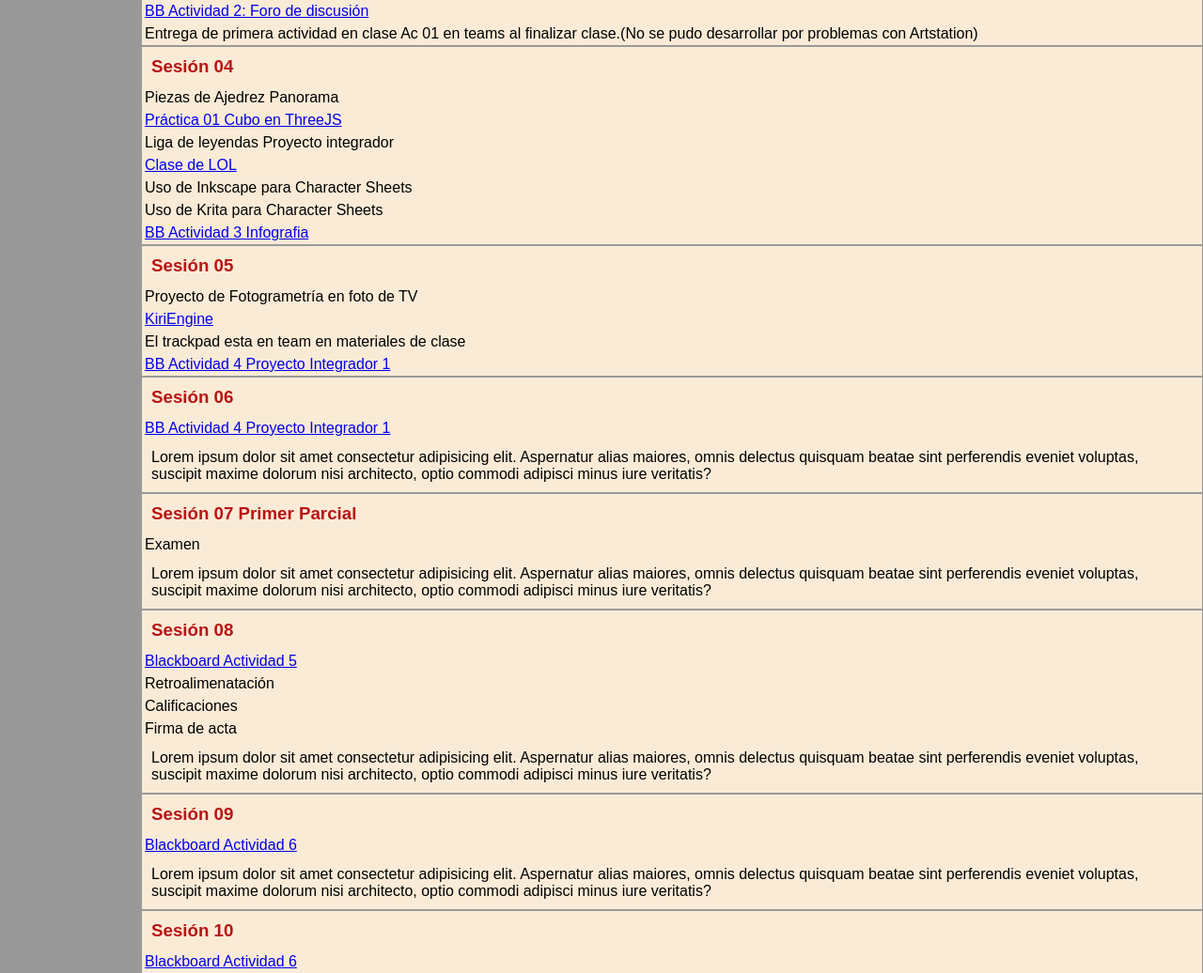
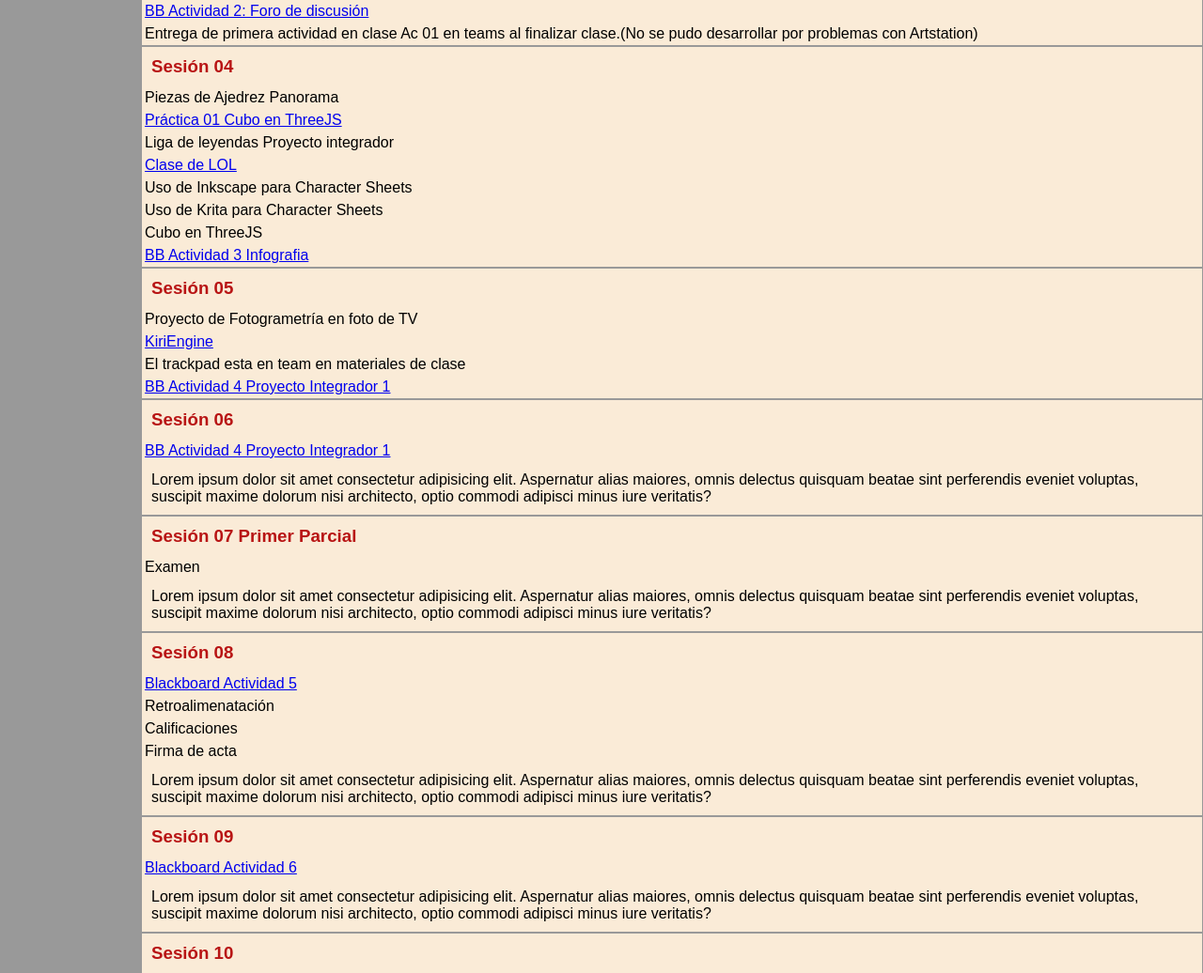
Before and after one commit to beztao01/entornos, a plain HTML site: page index.html in a window 1280 px wide. Shown: the part 889-1925 px from the top of the page at 94% size. Drawn offline with Linux system fonts and the light colour scheme.

Commit message:
add sesion 05 cubo en threeJS

```diff
--- a/index.html
+++ b/index.html
@@ -92,6 +92,7 @@
                         <li><a href="https://youtu.be/KpxjwIaW0EM?si=OSs2QVful1a1jhyl" target="_blank" rel="noopener noreferrer">Clase de LOL</a></li>
                         <li>Uso de Inkscape para Character Sheets</li>
                         <li>Uso de Krita para Character Sheets</li>
+                        <li>Cubo en ThreeJS</li>
                         <li><a href="https://uvmonline.blackboard.com/webapps/login/">BB Actividad 3 Infografia </a></li>
 
                     </ul>
```
